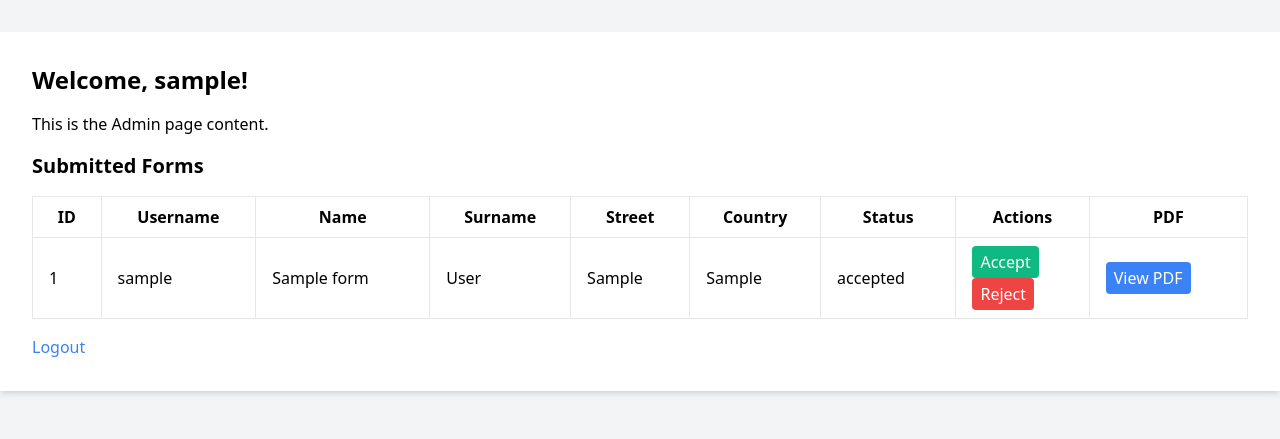
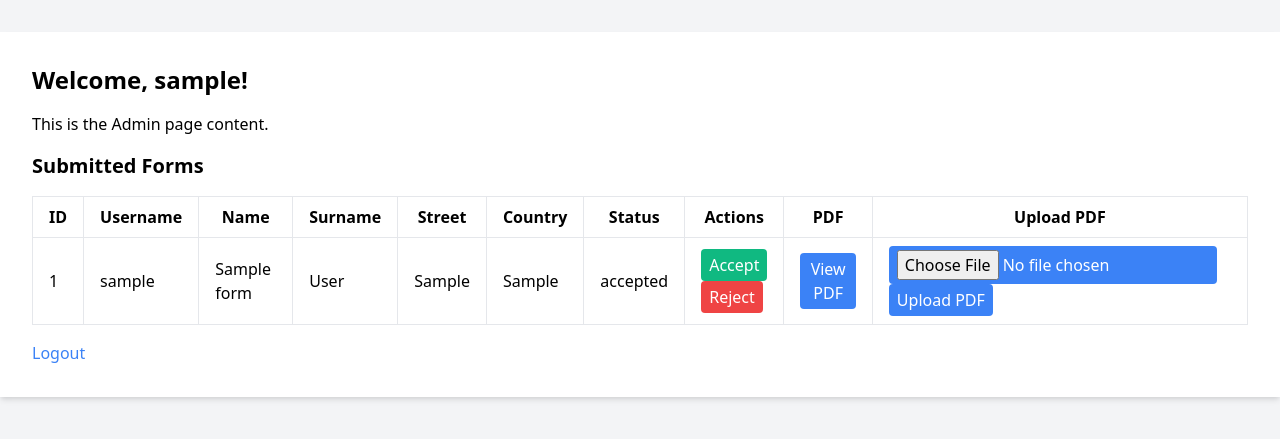
Before and after one commit to Oblakoru/UpravljanjeIKT, a Flask app: page /admin in a window 1280 px wide. Shown: the top 439 px of the page. Run offline with Flask 3, Linux system fonts and the light colour scheme; the visitor is signed in with stand-in values (Sample User, id 1); tables that the repository leaves empty hold one stand-in row (values such as "Sample post").

Commit message:
končana pred slovenifikacijo

```diff
--- a/app.py
+++ b/app.py
@@ -8,7 +8,6 @@ import os
 app = Flask(__name__)
 app.secret_key = 'secret'
 
-# SQLite Database Configuration
 DATABASE = 'users.db'
 
 def create_table():
@@ -33,7 +32,7 @@ def create_table():
             country TEXT NOT NULL,
             status TEXT DEFAULT 'pending',
             pdf TEXT,
-            potrdilo TEXT DEFAULT 'to je potrdilo'
+            potrdilo TEXT
         )
     ''')
 
@@ -44,7 +43,6 @@ def create_database():
         conn = sqlite3.connect(DATABASE)
         conn.close()
         create_table()
-
 
 create_database()
 
@@ -244,11 +242,11 @@ def download_potrdilo():
             conn.close()
 
             if potrdilo_data and potrdilo_data[0] is not None:
-                # Convert binary data to base64 encoding
-                potrdilo_base64 = potrdilo_data[0]
+                # Convert base64 encoding to binary data
+                potrdilo_binary = base64.b64decode(potrdilo_data[0])
 
                 # Set the appropriate response headers for downloading
-                response = Response(potrdilo_base64, content_type='application/pdf')
+                response = Response(potrdilo_binary, content_type='application/pdf')
                 response.headers["Content-Disposition"] = f"attachment; filename={session['username']}_potrdilo.pdf"
                 return response
             else:
@@ -258,7 +256,28 @@ def download_potrdilo():
     else:
         return "Unauthorized access."
 
+@app.route('/upload_pdf_admin/<string:username>', methods=['POST'])
+def upload_pdf_admin(username):
+    if 'username' in session and session['role'] == 'admin':
+        try:
+            new_pdf = request.files['new_pdf']
+            new_pdf_data = new_pdf.read()
 
+            # Convert binary data to base64 encoding
+            new_pdf_base64 = base64.b64encode(new_pdf_data).decode('utf-8')
+
+            # Update the existing form's PDF in the database
+            conn = sqlite3.connect(DATABASE)
+            cursor = conn.cursor()
+            cursor.execute('UPDATE forms SET potrdilo = ? WHERE username = ?', (new_pdf_base64, username))
+            conn.commit()
+            conn.close()
+
+            return redirect(url_for('admin'))
+        except Exception as e:
+            return f"Error handling PDF: {str(e)}"
+    else:
+        return redirect(url_for('login'))
 
 
 @app.route('/logout')
--- a/templates/admin.html
+++ b/templates/admin.html
@@ -28,6 +28,7 @@
                         <th class="py-2 px-4 border">Status</th>
                         <th class="py-2 px-4 border">Actions</th>
                         <th class="py-2 px-4 border">PDF</th>
+                        <th class="py-2 px-4 border">Upload PDF</th> <!-- New column -->
                     </tr>
                 </thead>
                 <tbody>
@@ -61,6 +62,12 @@
                                     <span class="text-gray-500">No PDF available</span>
                                 {% endif %}
                             </td>
+                            <td class="py-2 px-4 border">
+                                <form method="post" action="{{ url_for('upload_pdf_admin', username=form[1]) }}" enctype="multipart/form-data">
+                                    <input class="bg-blue-500 text-white px-2 py-1 rounded" type="file" name="new_pdf" accept=".pdf">
+                                    <button class="bg-blue-500 text-white px-2 py-1 rounded" type="submit">Upload PDF</button>
+                                </form>
+                            </td>
                         </tr>
                     {% endfor %}
                 </tbody>
```
